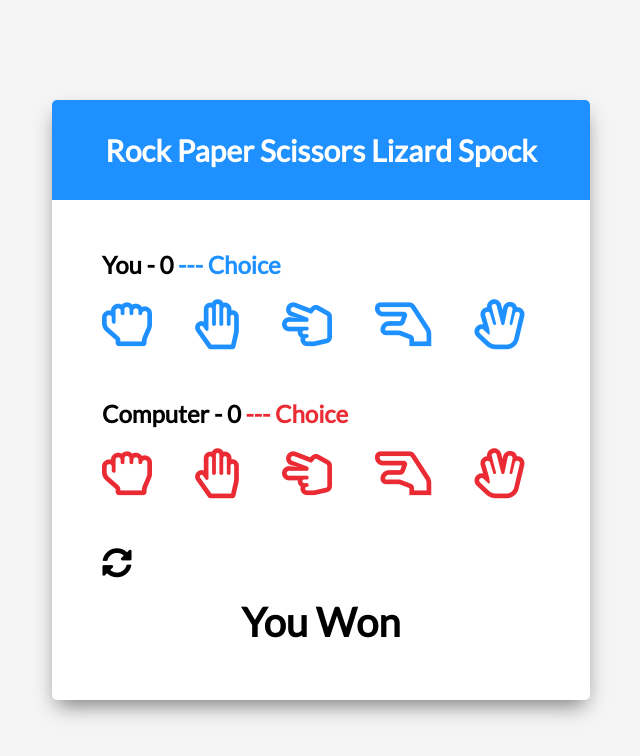
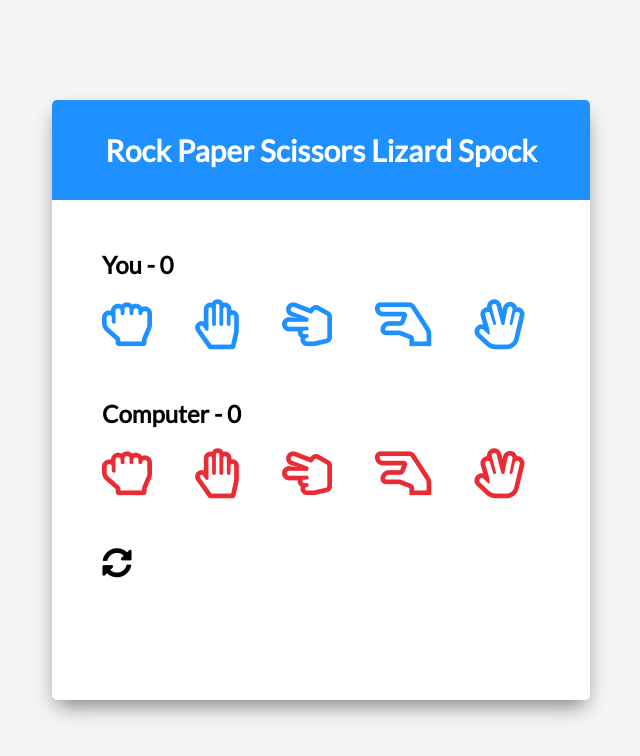
Before and after one commit to tod619/rockPaperSpock, a plain HTML site: page index.html in a window 1280 px wide. Shown: the whole page, without its empty margins (319-959 px from the left). Drawn offline with Linux system fonts and the light colour scheme.

Commit message:
create resetAll function in script.js file

```diff
--- a/index.html
+++ b/index.html
@@ -16,7 +16,7 @@
         </div>
         <!-- Player Container -->
         <div class="player-container" id="player">
-            <h2>You - <span id="player-score">0</span><span class="choice" id="player-choice"> --- Choice</span></h2>
+            <h2>You - <span id="player-score"></span><span class="choice" id="player-choice"></span></h2>
             <i class="far fa-hand-rock" title="Rock" id="playerRock" onclick="select('rock')"></i>
             <i class="far fa-hand-paper" title="Paper" id="playerPaper" onclick="select('paper')"></i>
             <i class="far fa-hand-scissors" title="Scissors" id="playerScissors" onclick="select('scissors')"></i>
@@ -26,7 +26,7 @@
 
         <!-- computer Container -->
         <div class="player-container" id="computer">
-            <h2>Computer - <span id="computer-score">0</span><span class="choice" id="computer-choice"> --- Choice</span></h2>
+            <h2>Computer - <span id="computer-score"></span><span class="choice" id="computer-choice"></span></h2>
             <i class="far fa-hand-rock" title="Rock" id="computerRock"></i>
             <i class="far fa-hand-paper" title="Paper" id="computerPaper"></i>
             <i class="far fa-hand-scissors" title="Scissors" id="computerScissors"></i>
@@ -35,11 +35,11 @@
         </div>
 
         <!-- Reset Icon -->
-        <i class="fas fa-sync-alt reset-icon" title="Reset"></i>
+        <i class="fas fa-sync-alt reset-icon" title="Reset" onclick="resetAll()"></i>
 
         <!-- Results Text -->
         <div class="result-container">
-            <h3 class="result-text" id="resultText">You Won</h3>
+            <h3 class="result-text" id="resultText"></h3>
         </div>
     </div>
     <!-- Script -->
--- a/script.js
+++ b/script.js
@@ -35,6 +35,21 @@ function resetSelected() {
   allGameIcons.forEach((icon) => {
     icon.classList.remove('selected')
   })
+}
+
+// reset score + player/computer choice
+function resetAll() {
+  playerScoreNumber = 0
+  playerScoreEl.textContent = playerScoreNumber
+  playerChoiceEl.textContent = ''
+
+  computerScoreNumber = 0
+  computerScoreEl.textContent = computerScoreNumber
+  computerChoiceEl.textContent = ''
+
+  resultText.textContent = ''
+
+  resetSelected()
 }
 
 // Random computer choice
@@ -150,3 +165,6 @@ function select(playerChoice) {
 
   }
 }
+
+// on startup set initial values
+resetAll()
```
